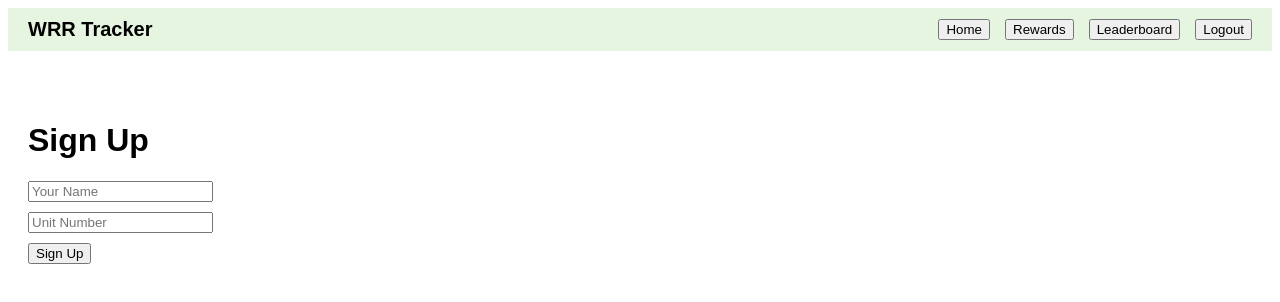
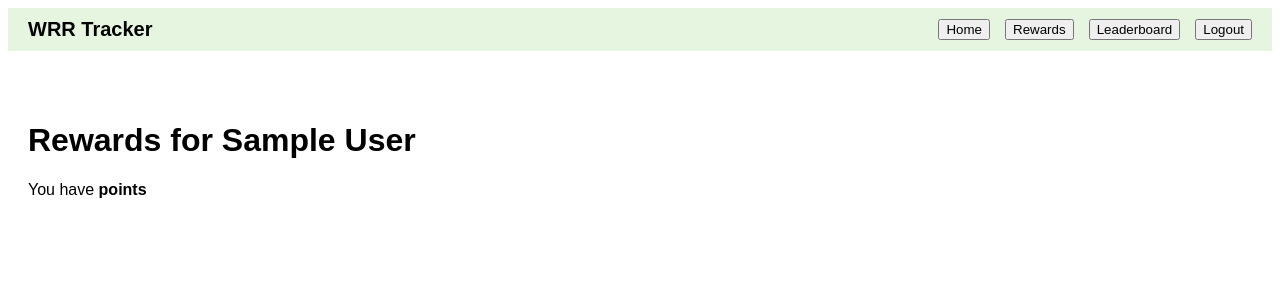
Before and after one commit to WRR-source/Wrr-tracker, a Next.js app: page /signup in a window 1280 px wide. Shown: the top 302 px of the page. Built offline with nearby package versions, Linux system fonts and the light colour scheme; sample sign-in values are in the browser's storage.

Commit message:
Update signup.js

```diff
--- a/pages/signup.js
+++ b/pages/signup.js
@@ -1,49 +1,30 @@
-import { useState } from "react";
+import { useEffect, useState } from "react";
 import { useRouter } from "next/router";
 import NavBar from "../components/NavBar";
 
-export default function Signup() {
-  const [name, setName] = useState("");
-  const [unit, setUnit] = useState("");
+export default function Rewards() {
+  const [user, setUser] = useState(null);
   const router = useRouter();
 
-  const handleSignup = () => {
-    const users = JSON.parse(localStorage.getItem("users")) || [];
-    const existingUser = users.find((user) => user.unit === unit);
+  useEffect(() => {
+    const currentUser = JSON.parse(localStorage.getItem("currentUser"));
+    if (!currentUser) {
+      router.push("/signup");
+    } else {
+      setUser(currentUser);
+    }
+  }, []);
 
-    if (existingUser) {
-      alert("User with this unit already exists.");
-      return;
-    }
-
-    const newUser = { name, unit, points: 0 };
-    users.push(newUser);
-    localStorage.setItem("users", JSON.stringify(users));
-    localStorage.setItem("currentUser", JSON.stringify(newUser));
-
-    router.push("/rewards");
-  };
+  if (!user) return null;
 
   return (
     <>
       <NavBar />
       <div style={{ padding: 20, fontFamily: "sans-serif" }}>
-        <h1>Sign Up</h1>
-        <input
-          type="text"
-          placeholder="Your Name"
-          value={name}
-          onChange={(e) => setName(e.target.value)}
-          style={{ display: "block", marginBottom: 10 }}
-        />
-        <input
-          type="text"
-          placeholder="Unit Number"
-          value={unit}
-          onChange={(e) => setUnit(e.target.value)}
-          style={{ display: "block", marginBottom: 10 }}
-        />
-        <button onClick={handleSignup}>Sign Up</button>
+        <h1>Rewards for {user.name}</h1>
+        <p>
+          You have <strong>{user.points} points</strong>
+        </p>
       </div>
     </>
   );
```
